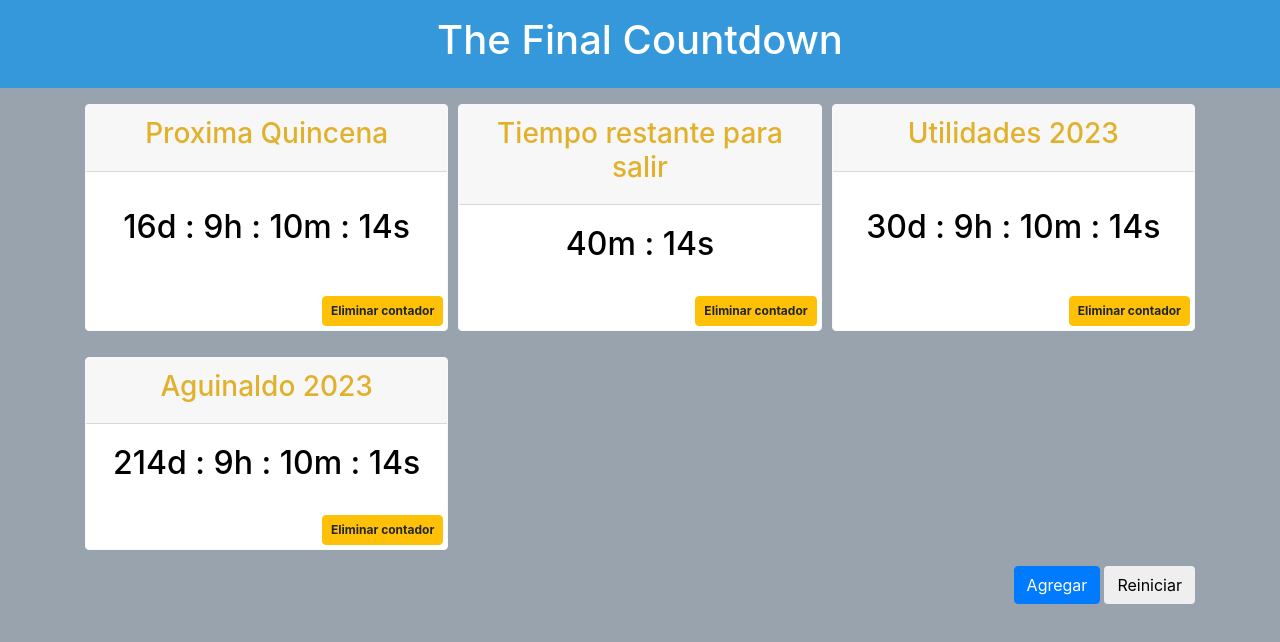
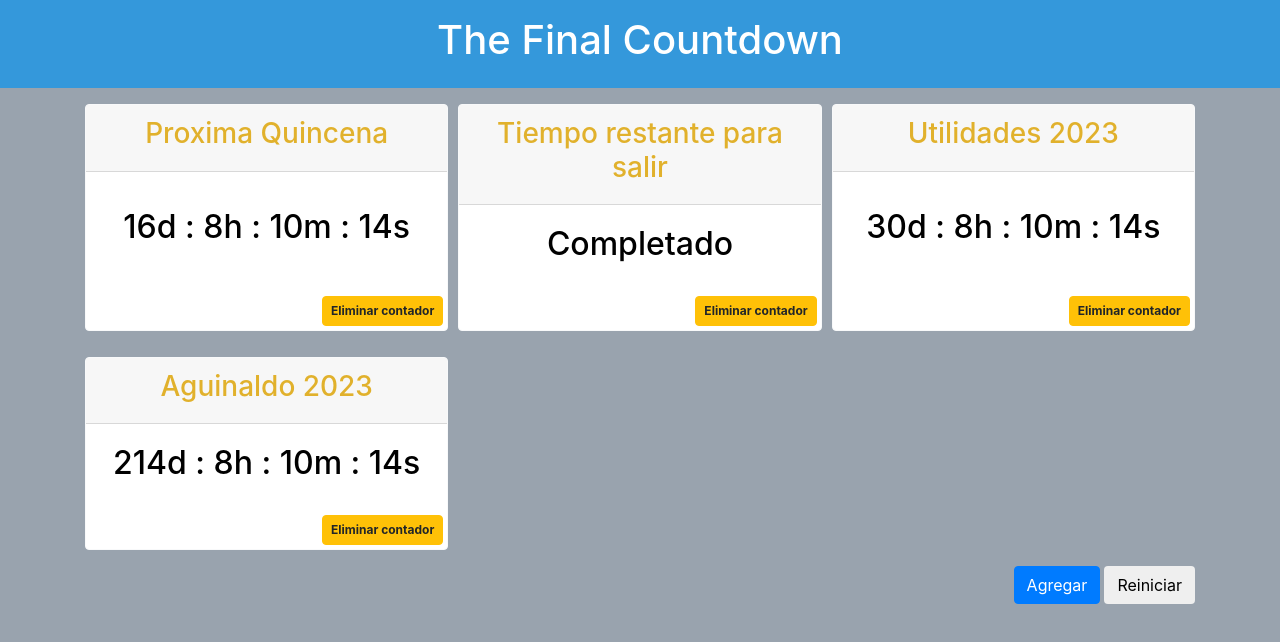
Before and after one commit to Ort-26/TheFinalCountdown, a React (Create React App) app: page / in a window 1280 px wide. Shown: the top 642 px of the page. Built offline with nearby package versions, Linux system fonts and the light colour scheme.

Commit message:
Fixed hour differences

```diff
--- a/src/Data/Constants.js
+++ b/src/Data/Constants.js
@@ -1 +1,2 @@
-export const today =  (Date.now()); //Dev (Date.now() - 3600000);
+export const adjustForDateDotNow = 0;//- 3600000;
+export const today =  (Date.now() + adjustForDateDotNow); //Dev (Date.now() - 3600000);
--- a/src/Pages/index.jsx
+++ b/src/Pages/index.jsx
@@ -2,7 +2,7 @@ import { useState,useEffect } from 'react'
 import { HeaderComponent } from '../Components/HeaderComponent';
 import { RelojComponent } from '../Components/RelojComponent';
 import {FechasAMostrar as DefaultDates} from '../Data/Dates'
-import {today} from '../Data/Constants'
+import {today,adjustForDateDotNow} from '../Data/Constants'
 import ModalComponent from '../Components/ModalComponent';
 import YesNoModalComponent from '../Components/YesNoModalComponent';
 export const Index = () => {
@@ -21,7 +21,7 @@ export const Index = () => {
     },[states.FechasAMostrar])
 
     useEffect(()=> {
-        const timer = setInterval(() => setCurrentTime(Date.now() - 3600000),1000)
+        const timer = setInterval(() => setCurrentTime(Date.now() + adjustForDateDotNow),1000)
         return () => clearInterval(timer);
     },[FechasAMostrar])
 
```
